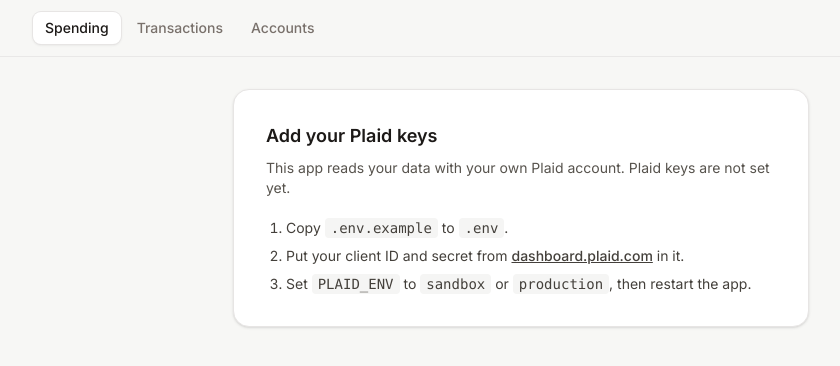
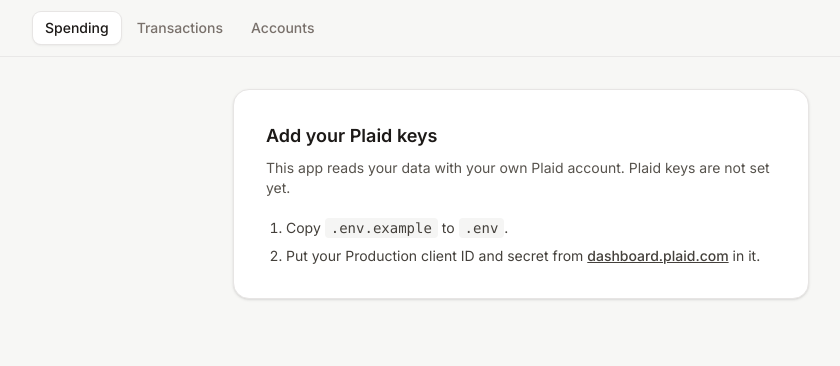
Before and after one commit to wrjodjana/personal-finance, a Next.js app: page / in a window 1280 px wide. Shown: the top 366 px of the page, without its empty margins (119-959 px from the left). Built offline with nearby package versions, Linux system fonts and the light colour scheme.

Commit message:
app: the app always connects to plaid production and no longer has a sandbox mode

```diff
--- a/app/layout.tsx
+++ b/app/layout.tsx
@@ -2,7 +2,7 @@ import type { Metadata } from "next";
 import { Inter } from "next/font/google";
 import { Nav } from "@/components/Nav";
 import { RefreshButton } from "@/components/RefreshButton";
-import { plaidConfigured, plaidEnv } from "@/lib/plaid";
+import { plaidConfigured } from "@/lib/plaid";
 import "./globals.css";
 
 const inter = Inter({ subsets: ["latin"], variable: "--font-inter" });
@@ -20,11 +20,6 @@ export default function RootLayout({ children }: { children: React.ReactNode })
         <header className="sticky top-0 z-10 border-b border-stone-200/80 bg-[#f7f7f5]/90 backdrop-blur">
           <div className="mx-auto flex max-w-5xl flex-wrap items-center gap-x-6 gap-y-2 px-4 py-3 sm:px-6">
             <Nav />
-            {configured && plaidEnv() === "sandbox" && (
-              <span className="rounded-full bg-amber-100 px-2 py-0.5 text-xs font-medium text-amber-800">
-                Sandbox
-              </span>
-            )}
             {configured && (
               <div className="ml-auto">
                 <RefreshButton />
--- a/components/SetupNotice.tsx
+++ b/components/SetupNotice.tsx
@@ -11,17 +11,12 @@ export function SetupNotice() {
           <code className="rounded bg-stone-100 px-1.5 py-0.5">.env</code>.
         </li>
         <li>
-          Put your client ID and secret from{" "}
+          Put your Production client ID and secret from{" "}
           <a className="font-medium underline" href="https://dashboard.plaid.com/developers/keys">
             dashboard.plaid.com
           </a>{" "}
           in it.
         </li>
-        <li>
-          Set <code className="rounded bg-stone-100 px-1.5 py-0.5">PLAID_ENV</code> to{" "}
-          <code className="rounded bg-stone-100 px-1.5 py-0.5">sandbox</code> or{" "}
-          <code className="rounded bg-stone-100 px-1.5 py-0.5">production</code>, then restart the app.
-        </li>
       </ol>
     </div>
   );
--- a/lib/plaid.ts
+++ b/lib/plaid.ts
@@ -1,10 +1,6 @@
 import { Configuration, PlaidApi, PlaidEnvironments } from "plaid";
 
 const globalForPlaid = globalThis as unknown as { plaidClient?: { key: string; api: PlaidApi } };
-
-export function plaidEnv(): "sandbox" | "production" {
-  return process.env.PLAID_ENV === "production" ? "production" : "sandbox";
-}
 
 export function plaidConfigured(): boolean {
   return Boolean(process.env.PLAID_CLIENT_ID && process.env.PLAID_SECRET);
@@ -14,13 +10,13 @@ export function plaid(): PlaidApi {
   if (!plaidConfigured()) {
     throw new Error("PLAID_CLIENT_ID and PLAID_SECRET must be set in .env");
   }
-  const key = `${plaidEnv()}:${process.env.PLAID_CLIENT_ID}:${process.env.PLAID_SECRET}`;
+  const key = `${process.env.PLAID_CLIENT_ID}:${process.env.PLAID_SECRET}`;
   if (globalForPlaid.plaidClient?.key !== key) {
     globalForPlaid.plaidClient = {
       key,
       api: new PlaidApi(
         new Configuration({
-          basePath: PlaidEnvironments[plaidEnv()],
+          basePath: PlaidEnvironments.production,
           baseOptions: {
             headers: {
               "PLAID-CLIENT-ID": process.env.PLAID_CLIENT_ID,
```
Also changed, not shown: 1 other file (tests, documents, lock files or other folders).
